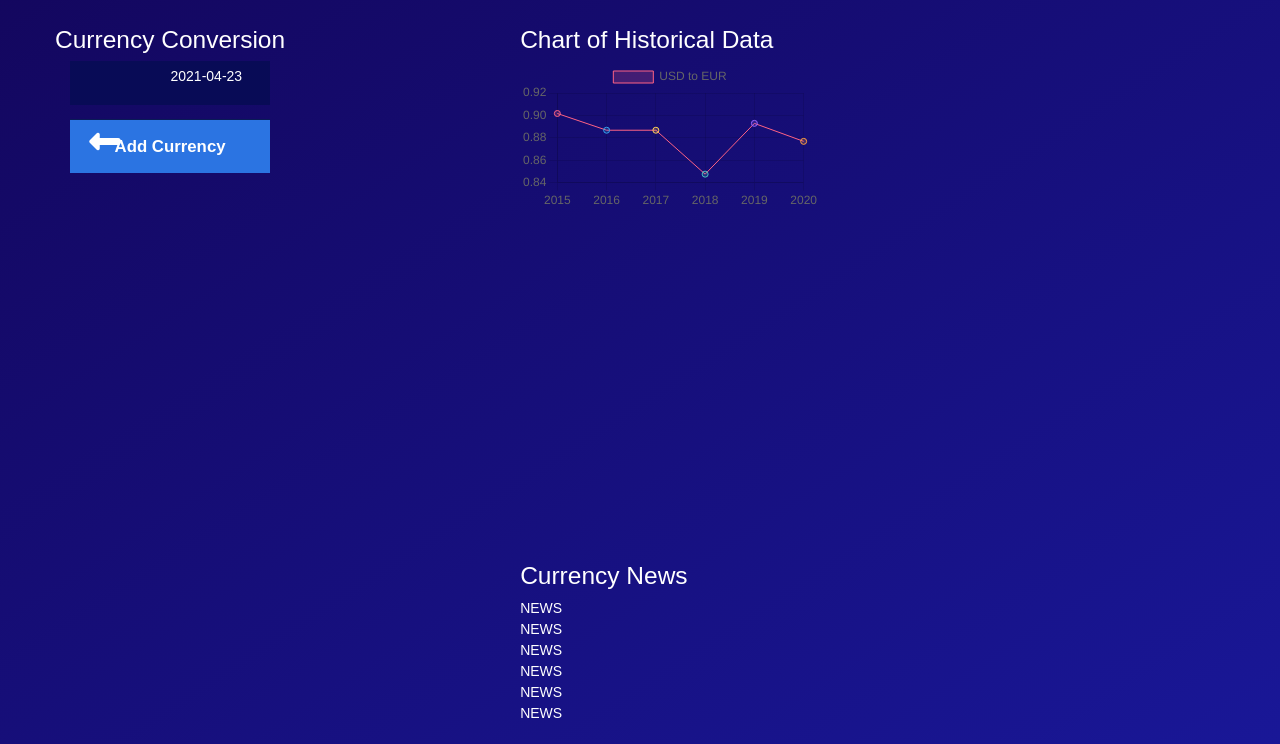
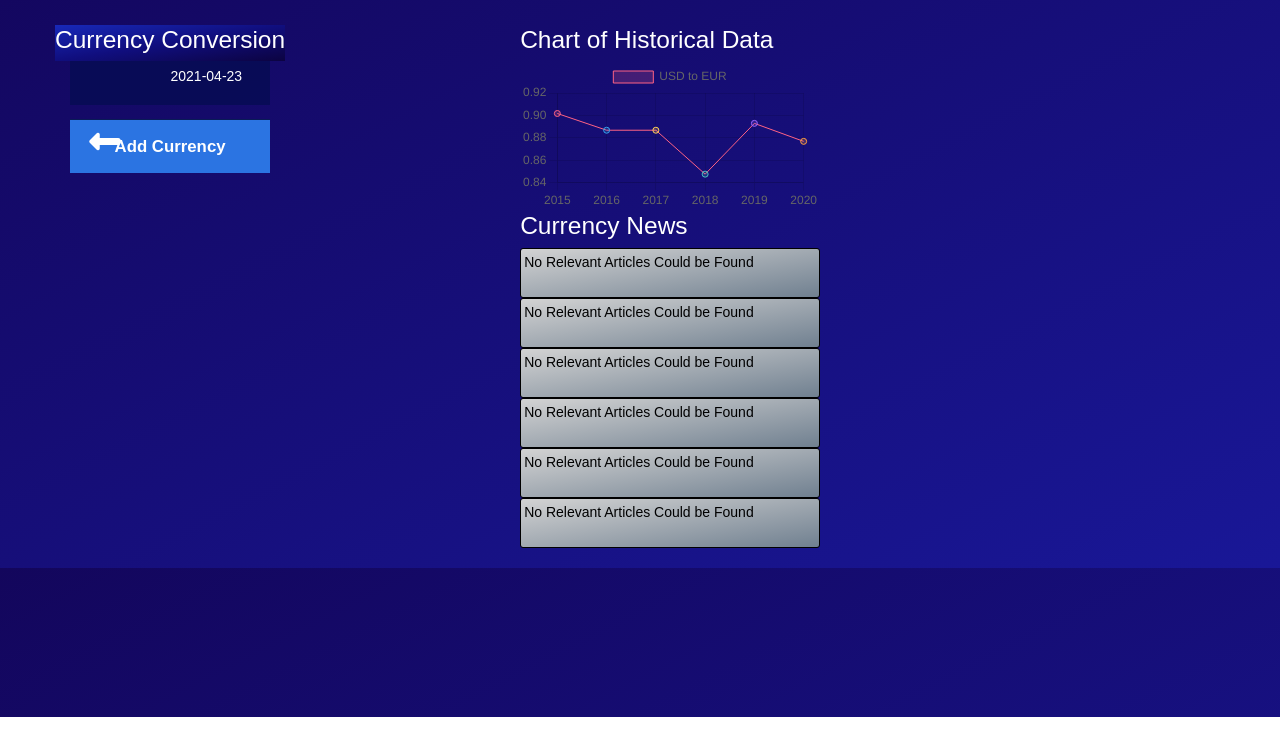
Before and after one commit to amaresch52/Project-1-Currency-Exchange, a plain HTML site: page index.html in a window 1280 px wide. Shown: the part 83-827 px from the top of the page. After the commit the page ends 800 px from the top, so only its background shows below. Drawn offline with nearby package versions, Linux system fonts and the light colour scheme; no server answers.

Commit message:
news section functional

```diff
--- a/assets/news.js
+++ b/assets/news.js
@@ -1,11 +1,25 @@
 
 var header = $("#news-header").text("NEWS");
-var row_0 = $("<div>").text("NEWS");
-var row_1 = $("<div>").text("NEWS");
-var row_2 = $("<div>").text("NEWS");
-var row_3 = $("<div>").text("NEWS");
-var row_4 = $("<div>").text("NEWS");
-var row_5 = $("<div>").text("NEWS");
+var row_0 = $("<div>").addClass("news");
+var row_1 = $("<div>").addClass("news");
+var row_2 = $("<div>").addClass("news");
+var row_3 = $("<div>").addClass("news");
+var row_4 = $("<div>").addClass("news");
+var row_5 = $("<div>").addClass("news");
+
+var url_0;
+var url_1;
+var url_2;
+var url_3;
+var url_4;
+var url_5;
+
+var link_0 = $("<a>").text("No Relevant Articles Could be Found");
+var link_1 = $("<a>").text("No Relevant Articles Could be Found");
+var link_2 = $("<a>").text("No Relevant Articles Could be Found");
+var link_3 = $("<a>").text("No Relevant Articles Could be Found");
+var link_4 = $("<a>").text("No Relevant Articles Could be Found");
+var link_5 = $("<a>").text("No Relevant Articles Could be Found");
 
 var newsContainerEl = $("#news");
 
@@ -16,17 +30,49 @@ newsContainerEl.append(row_3);
 newsContainerEl.append(row_4);
 newsContainerEl.append(row_5);
 
-fetch("https://gnews.io/api/v4/top-headlines?token=541b6746307eec710d2e0a1a4116d575")
+row_0.append(link_0);
+row_1.append(link_1);
+row_2.append(link_2);
+row_3.append(link_3);
+row_4.append(link_4);
+row_5.append(link_5);
+
+
+var API_key = "6dbe293da8ce6cc4220f504c0fdba18f";
+var lang = "en";
+var country = [
+                "au", "br", "ca", "ch", "cn", "de", "eg", "es", "fr", "gb",
+                "gr", "hk", "ie", "il", "in", "it", "jp", "nl", "no", "pe",
+                "ph", "pk", "pt", "ro", "ru", "se", "sq", "tw", "ua", "us"
+            ];
+
+
+// https://gnews.io/docs/v4#countries
+//var API_key = "541b6746307eec710d2e0a1a4116d575"
+
+fetch("https://gnews.io/api/v4/search?q=currency&lang="+ lang +"&country=" + country[29] + "&token=" + API_key)
     .then(function (response){
         return response.json();
     })
     .then(function (data){
         console.log(data);
         console.log(data.articles[0].url);
-        row_0.text(data.articles[0].title)
-        row_1.text(data.articles[1].title)
-        row_2.text(data.articles[2].title)
-        row_3.text(data.articles[3].title)
-        row_4.text(data.articles[4].title)
-        row_5.text(data.articles[5].title)
+
+        url_0 = data.articles[0].url;
+        url_1 = data.articles[1].url;
+        url_2 = data.articles[2].url;
+        url_3 = data.articles[3].url;
+        url_4 = data.articles[4].url;
+        url_5 = data.articles[5].url;
+
+        link_0.attr("href", url_0).text(data.articles[0].title);
+        link_1.attr("href", url_1).text(data.articles[1].title);
+        link_2.attr("href", url_2).text(data.articles[2].title);
+        link_3.attr("href", url_3).text(data.articles[3].title);
+        link_4.attr("href", url_4).text(data.articles[4].title);
+        link_5.attr("href", url_5).text(data.articles[5].title);
     })
+
+
+
+    console.log(link_0)
--- a/assets/style.css
+++ b/assets/style.css
@@ -31,6 +31,25 @@ body {
     color: #ffffff;
 }
 
+a:link {
+    color:#000000;
+    text-decoration: none;
+
+}
+a:visited {
+    color:#686e72;
+    text-decoration: none;
+}
+a:hover {
+    color:#524b52;
+    text-decoration: none;
+    transition: all 0.3s ease-in-out;
+}
+a:active {
+    color:#867b86
+    text-decoration: none;
+}
+
 
 .container-currency-exchange-tool {
     width: 2000px;
@@ -41,13 +60,11 @@ body {
     left: 20px;
 }
 
-
-}
 .row {
     background-image: linear-gradient(to bottom right, rgb(24, 41, 185), rgb(16, 14, 126), rgb(12, 3, 65));
     /* background-color: rgb(6, 7, 83); */
     text-align: center;
-    padding: 1.75rem;
+
 }
 
 
@@ -75,9 +92,20 @@ body {
     margin-left:250px;
 }
 
-#news {
-    margin-top:350px;
+.news {
+ min-height: 50px;
+ max-width: 350px;
+ background-image: linear-gradient(to bottom right, lightgrey, slategrey);
+ color: black;
+ padding: 3px;
+ border-style: solid;
+ border-width: 1px;
+ border-radius: 3px;
+
+
 }
+
+
 
 ul.currencies {
     height: calc(100vh - 40px - 100px - 40px -58px);
@@ -279,7 +307,7 @@ display: block;
     font-weight: bolder;
 }
 
-/*This property is to fit in the small sreen*/
+/*This property is to fit in the small screen*/
 
 @media (max-width: 600px) {
   html { font-size: 14px; }
```
